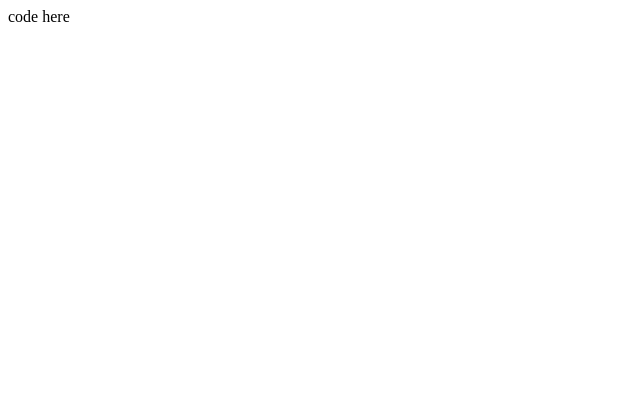
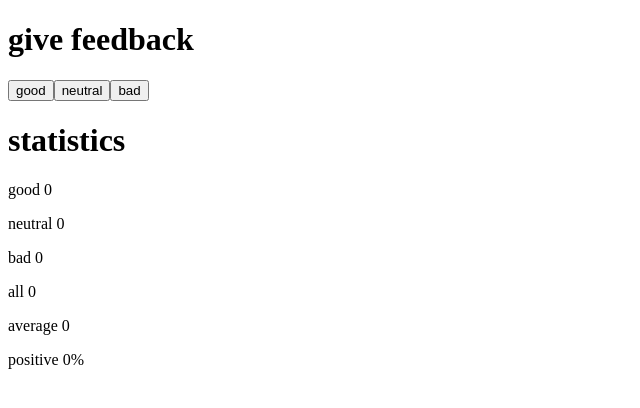
Before and after one commit to nazarpysko/FullStackOpen, a React (Create React App) app in the folder part1/unicafe/: page / in a window 1280 px wide. Shown: the top 408 px of the page, without its empty margins (0-640 px from the left). Built offline with nearby package versions, Linux system fonts and the light colour scheme.

Commit message:
exercise 1.7

```diff
--- a/part1/unicafe/src/App.js
+++ b/part1/unicafe/src/App.js
@@ -8,7 +8,18 @@ const App = () => {
 
   return (
     <div>
-      code here
+      <h1>give feedback</h1>
+      <button onClick={() => setGood(good + 1)}> good </button>
+      <button onClick={() => setNeutral(neutral + 1)}> neutral </button>
+      <button onClick={() => setBad(bad + 1)}> bad </button>
+
+      <h1>statistics</h1>
+      <p> good {good}</p>
+      <p> neutral {neutral}</p>
+      <p> bad {bad}</p>
+      <p> all {good + neutral + bad}</p>
+      <p> average {(good + bad * -1) / (good + neutral + bad) || 0}</p>
+      <p> positive {good / (good + neutral + bad) * 100 || 0}%</p>
     </div>
   )
 }
```
